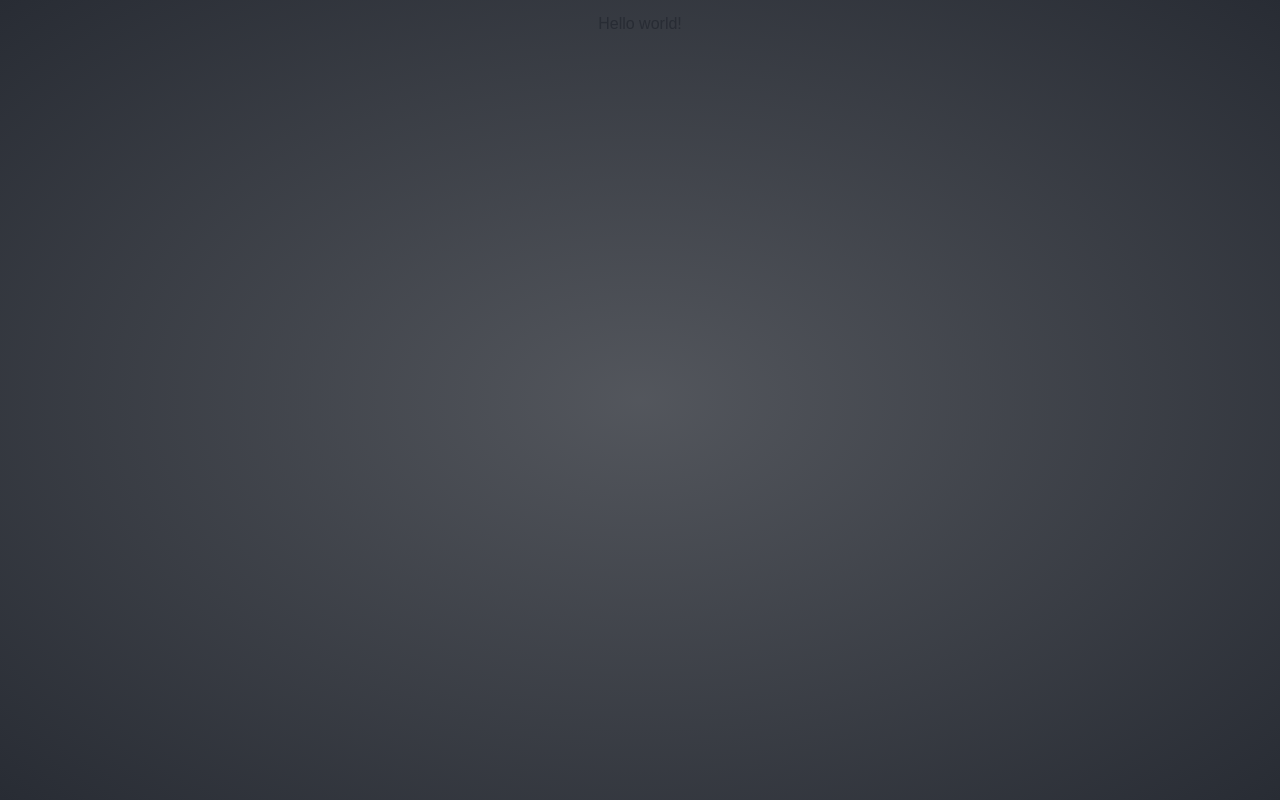
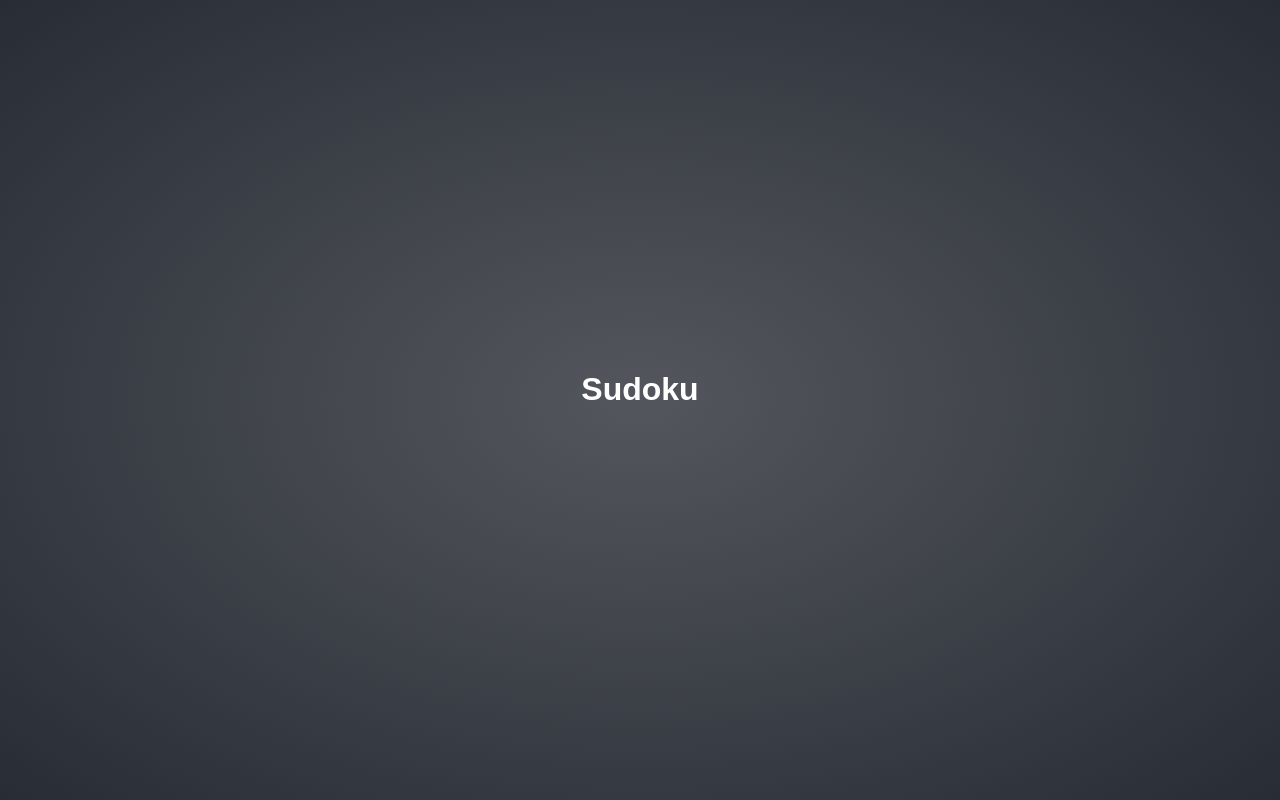
Before and after one commit to mbudzanowska/react-sudoku, a React (Create React App) app: page / in a window 1280 px wide. Built offline with nearby package versions, Linux system fonts and the light colour scheme.

Commit message:
add title component add content component

```diff
--- /dev/null
+++ b/src/components/index.ts
@@ -0,0 +1 @@
+export * from './styles'
--- /dev/null
+++ b/src/components/styles/content/index.ts
@@ -0,0 +1,9 @@
+import styled from 'styled-components'
+
+export const Content = styled.div`
+  max-width: 500px;
+  display: flex;
+  flex: 1;
+  flex-direction: column;
+  justify-content: center;
+`
--- /dev/null
+++ b/src/components/styles/index.ts
@@ -0,0 +1,2 @@
+export * from './content'
+export * from './title'
--- /dev/null
+++ b/src/components/styles/title/index.ts
@@ -0,0 +1,9 @@
+import styled, { css } from 'styled-components'
+
+export const Title = styled.h1`
+  ${({ theme }) => css`
+    color: ${theme.colors.white};
+    margin-top: 0;
+    text-align: center;
+  `}
+`
--- a/src/index.tsx
+++ b/src/index.tsx
@@ -2,6 +2,7 @@
 import ReactDOM from 'react-dom'
 import { ThemeProvider } from 'styled-components'
 
+import { Content, Title } from './components'
 import { unregister } from './core'
 import { GlobalStyles, theme } from './styles'
 
@@ -9,7 +10,9 @@
   <React.StrictMode>
     <ThemeProvider theme={theme}>
       <GlobalStyles />
-      <div>Hello world!</div>
+      <Content data-cy="content">
+        <Title data-cy="title">Sudoku</Title>
+      </Content>
     </ThemeProvider>
   </React.StrictMode>,
   document.getElementById('root')
```
